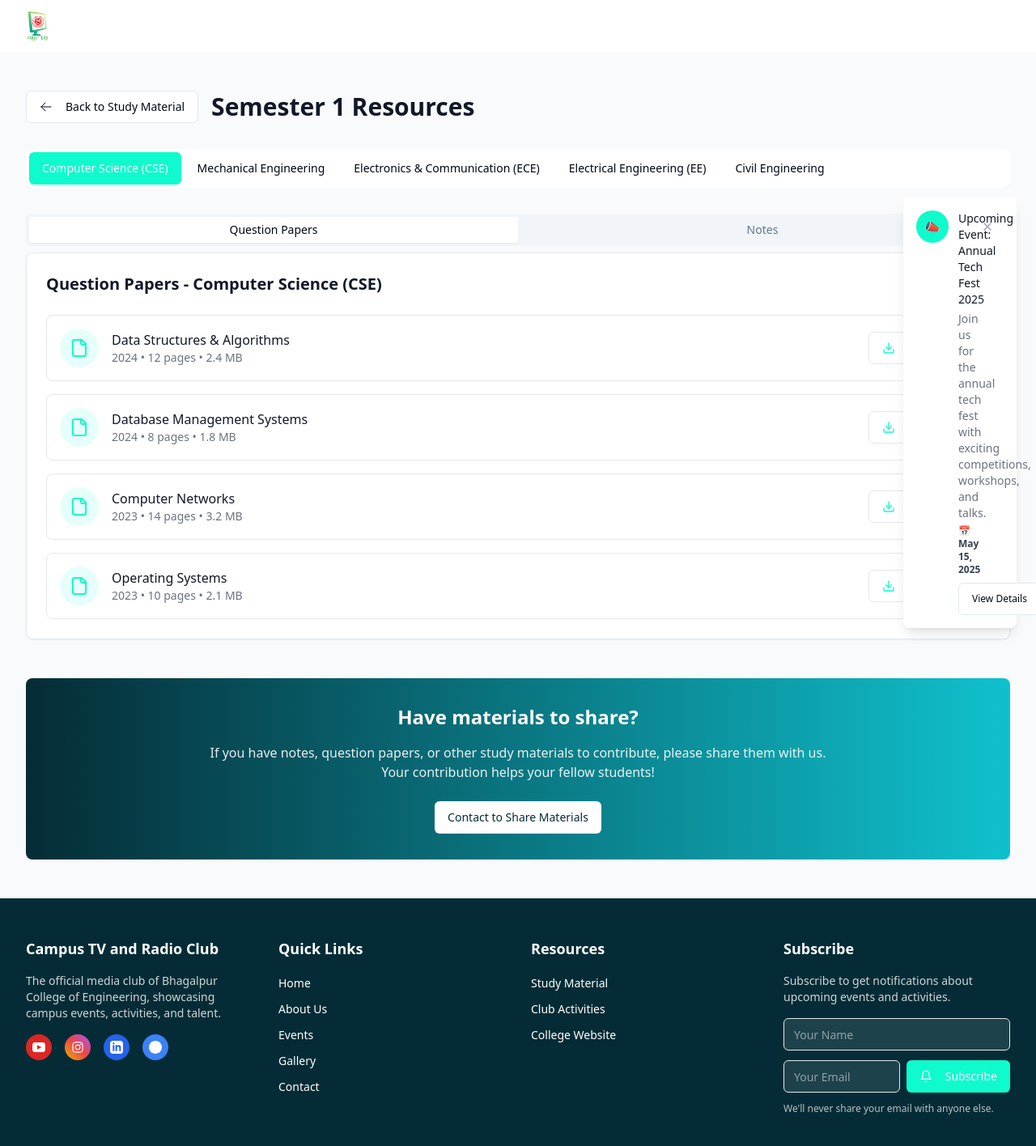
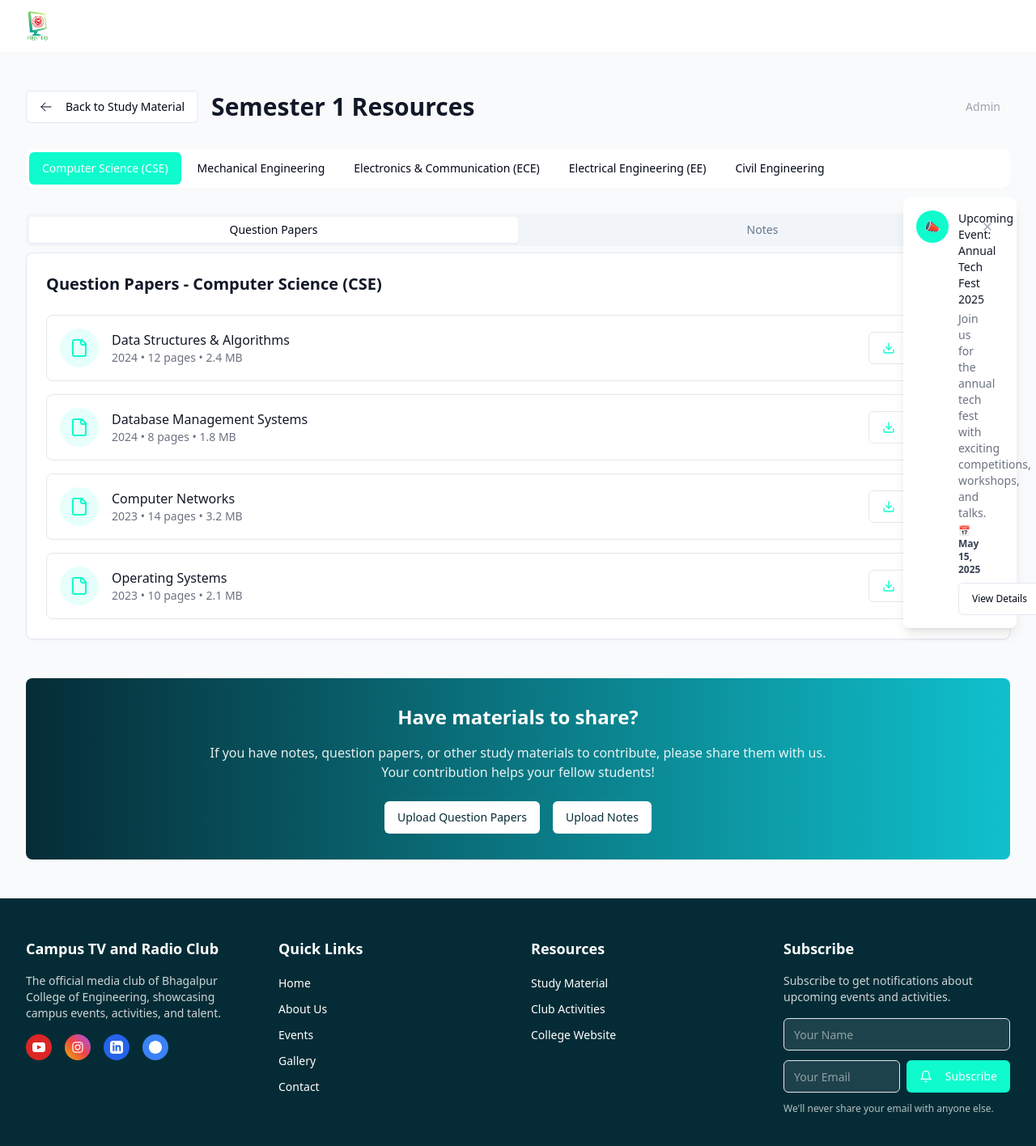
Before and after one commit to webiify/campus-radio-hub-portal, a React (Vite) app: page /study-material/1 in a window 1280 px wide. Shown: the top 1416 px of the page at 81% size. Built offline with nearby package versions, Linux system fonts and the light colour scheme.

Commit message:
Add upload functionality
Add a link to upload notes in the study material section.

```diff
--- a/src/pages/SemesterContent.tsx
+++ b/src/pages/SemesterContent.tsx
@@ -4,7 +4,7 @@ import { useParams, Link } from "react-router-dom";
 import { Button } from "@/components/ui/button";
 import { Card, CardContent } from "@/components/ui/card";
 import { Tabs, TabsList, TabsTrigger, TabsContent } from "@/components/ui/tabs";
-import { FileIcon, Download } from "lucide-react";
+import { FileIcon, Download, Upload } from "lucide-react";
 
 // Define the branches
 const branches = [
@@ -14,6 +14,12 @@ const branches = [
   { id: "ee", name: "Electrical Engineering (EE)" },
   { id: "ce", name: "Civil Engineering" }
 ];
+
+// Define the upload URLs (for admin use)
+const uploadUrls = {
+  questionPapers: "https://forms.gle/exampleQuestionPaperUploadForm",
+  notes: "https://forms.gle/exampleNotesUploadForm"
+};
 
 // Define mock data for question papers
 const questionPapers = {
@@ -73,6 +79,7 @@ const notes = {
 const SemesterContent = () => {
   const { semester } = useParams<{ semester: string }>();
   const [selectedBranch, setSelectedBranch] = useState("cse");
+  const [showAdminLinks, setShowAdminLinks] = useState(false);
 
   if (!semester) {
     return (
@@ -91,11 +98,17 @@ const SemesterContent = () => {
     alert(`Downloading ${fileType}: ${fileName}`);
   };
 
+  // Toggle admin links visibility
+  const toggleAdminLinks = () => {
+    setShowAdminLinks(!showAdminLinks);
+  };
+
   return (
     <div className="bg-gray-50 py-12">
       <div className="container mx-auto px-4 sm:px-6 lg:px-8">
         {/* Header with Back Button */}
-        <div className="mb-8 flex items-center">
+        <div className="mb-8 flex items-center justify-between">
+          <div className="flex items-center">
             <Button asChild variant="outline" className="mr-4">
               <Link to="/study-material">
                 <svg xmlns="http://www.w3.org/2000/svg" fill="none" viewBox="0 0 24 24" strokeWidth={1.5} stroke="currentColor" className="mr-2 h-5 w-5">
@@ -106,6 +119,53 @@ const SemesterContent = () => {
             </Button>
             <h1 className="text-3xl font-bold text-gray-900">Semester {semesterNumber} Resources</h1>
           </div>
+
+          {/* Admin button - double click to reveal upload links */}
+          <Button
+            variant="ghost"
+            size="sm"
+            className="text-gray-400 hover:text-gray-600"
+            onDoubleClick={toggleAdminLinks}
+          >
+            Admin
+          </Button>
+        </div>
+
+        {/* Admin Upload Links (hidden by default) */}
+        {showAdminLinks && (
+          <div className="mb-6 rounded-lg border border-dashed border-gray-300 bg-gray-50 p-4">
+            <h3 className="mb-2 text-lg font-semibold text-gray-900">Admin Upload Links</h3>
+            <div className="space-y-2">
+              <div className="flex items-center">
+                <Upload className="mr-2 h-4 w-4 text-gray-500" />
+                <span className="mr-2 text-sm text-gray-700">Upload Question Papers:</span>
+                <a
+                  href={uploadUrls.questionPapers}
+                  target="_blank"
+                  rel="noopener noreferrer"
+                  className="text-sm text-blue-600 hover:text-blue-800 hover:underline"
+                >
+                  {uploadUrls.questionPapers}
+                </a>
+              </div>
+              <div className="flex items-center">
+                <Upload className="mr-2 h-4 w-4 text-gray-500" />
+                <span className="mr-2 text-sm text-gray-700">Upload Notes:</span>
+                <a
+                  href={uploadUrls.notes}
+                  target="_blank"
+                  rel="noopener noreferrer"
+                  className="text-sm text-blue-600 hover:text-blue-800 hover:underline"
+                >
+                  {uploadUrls.notes}
+                </a>
+              </div>
+            </div>
+            <p className="mt-2 text-xs text-gray-500">
+              These links are for administrators only. Please use the appropriate form to upload materials for each category.
+            </p>
+          </div>
+        )}
 
         {/* Branch Selection */}
         <div className="mb-8 overflow-x-auto">
@@ -221,9 +281,18 @@ const SemesterContent = () => {
               If you have notes, question papers, or other study materials to contribute, please share them with us.
               Your contribution helps your fellow students!
             </p>
-            <Button asChild className="mt-6 bg-white text-club-dark hover:bg-gray-100">
-              <Link to="/contact">Contact to Share Materials</Link>
+            <div className="mt-6 flex flex-col items-center justify-center space-y-4 sm:flex-row sm:space-x-4 sm:space-y-0">
+              <Button asChild className="w-full bg-white text-club-dark hover:bg-gray-100 sm:w-auto">
+                <a href={uploadUrls.questionPapers} target="_blank" rel="noopener noreferrer">
+                  Upload Question Papers
+                </a>
               </Button>
+              <Button asChild className="w-full bg-white text-club-dark hover:bg-gray-100 sm:w-auto">
+                <a href={uploadUrls.notes} target="_blank" rel="noopener noreferrer">
+                  Upload Notes
+                </a>
+              </Button>
+            </div>
           </div>
         </div>
       </div>
```
Lines whose indentation alone changed are shown as unchanged.
